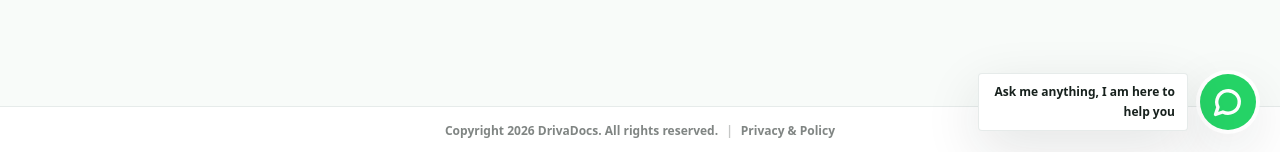
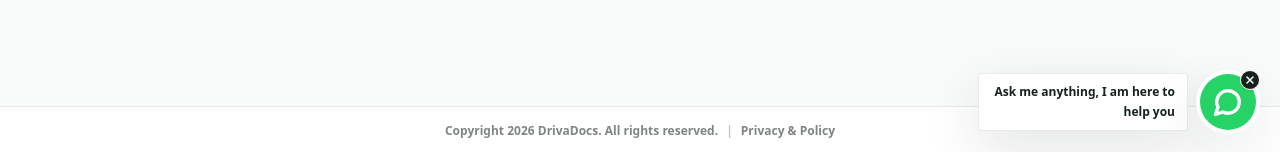
Before and after one commit to Netrue2025/DrivaDocs, a Next.js app: page /pricing in a window 1280 px wide. Shown: the part 645-797 px from the top of the page. Built offline with nearby package versions, Linux system fonts and the light colour scheme; no server answers; the database is empty.

Commit message:
Fourth Update on 10th May

```diff
--- a/components/whatsapp-floating-button.tsx
+++ b/components/whatsapp-floating-button.tsx
@@ -1,13 +1,15 @@
 "use client";
 
-import { MessageCircle } from "lucide-react";
-import { useEffect, useState } from "react";
+import { MessageCircle, X } from "lucide-react";
+import { useEffect, useRef, useState } from "react";
 
 const prompts = ["Chat with us, it's free", "Ask me anything, I am here to help you"];
 const chatMessage = "Hello DrivaDocs, I would like help with vehicle documents.";
 
 export function WhatsappFloatingButton() {
   const [prompt, setPrompt] = useState(prompts[0]);
+  const [visible, setVisible] = useState(true);
+  const restoreTimer = useRef<number | null>(null);
 
   useEffect(() => {
     setPrompt(randomPrompt());
@@ -15,21 +17,50 @@ export function WhatsappFloatingButton() {
     return () => window.clearInterval(timer);
   }, []);
 
+  useEffect(() => {
+    return () => {
+      if (restoreTimer.current) window.clearTimeout(restoreTimer.current);
+    };
+  }, []);
+
+  function hideTemporarily() {
+    setVisible(false);
+    if (restoreTimer.current) window.clearTimeout(restoreTimer.current);
+    restoreTimer.current = window.setTimeout(() => {
+      setPrompt(randomPrompt());
+      setVisible(true);
+      restoreTimer.current = null;
+    }, 60000);
+  }
+
+  if (!visible) return null;
+
   return (
     <div className="fixed bottom-24 right-4 z-[80] flex items-center gap-3 sm:bottom-6 sm:right-6">
       <div className="animate-rise max-w-[210px] rounded border border-brand-900/10 bg-white px-3 py-2 text-right text-xs font-black leading-5 text-ink shadow-soft">
         {prompt}
       </div>
+      <div className="relative shrink-0">
         <a
           href={`https://wa.me/2349074707624?text=${encodeURIComponent(chatMessage)}`}
           target="_blank"
           rel="noreferrer"
           aria-label="Start a WhatsApp chat with DrivaDocs support"
           title="Start WhatsApp chat"
-        className="grid h-14 w-14 shrink-0 place-items-center rounded-full bg-[#25D366] text-white shadow-soft ring-4 ring-white/90 transition hover:scale-105 hover:bg-[#1fb85a]"
+          className="grid h-14 w-14 place-items-center rounded-full bg-[#25D366] text-white shadow-soft ring-4 ring-white/90 transition hover:scale-105 hover:bg-[#1fb85a]"
         >
           <MessageCircle size={30} strokeWidth={2.7} />
         </a>
+        <button
+          type="button"
+          onClick={hideTemporarily}
+          aria-label="Hide WhatsApp chat button for 60 seconds"
+          title="Hide for 60 seconds"
+          className="absolute -right-1 -top-1 grid h-5 w-5 place-items-center rounded-full border border-white bg-ink text-white shadow-sm transition hover:bg-brand-800 focus-ring"
+        >
+          <X size={12} strokeWidth={3} />
+        </button>
+      </div>
     </div>
   );
 }
```
Lines whose indentation alone changed are shown as unchanged.
